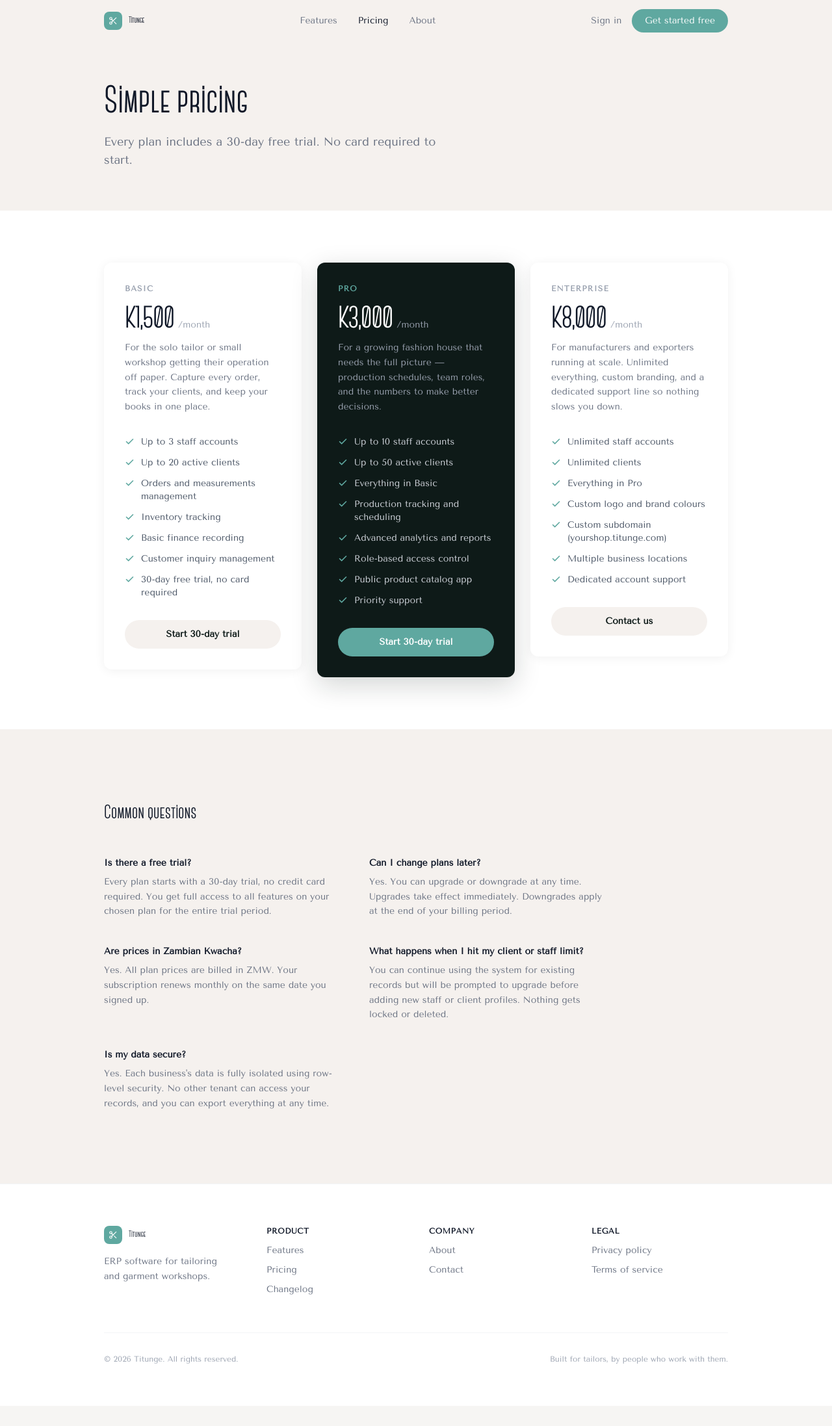
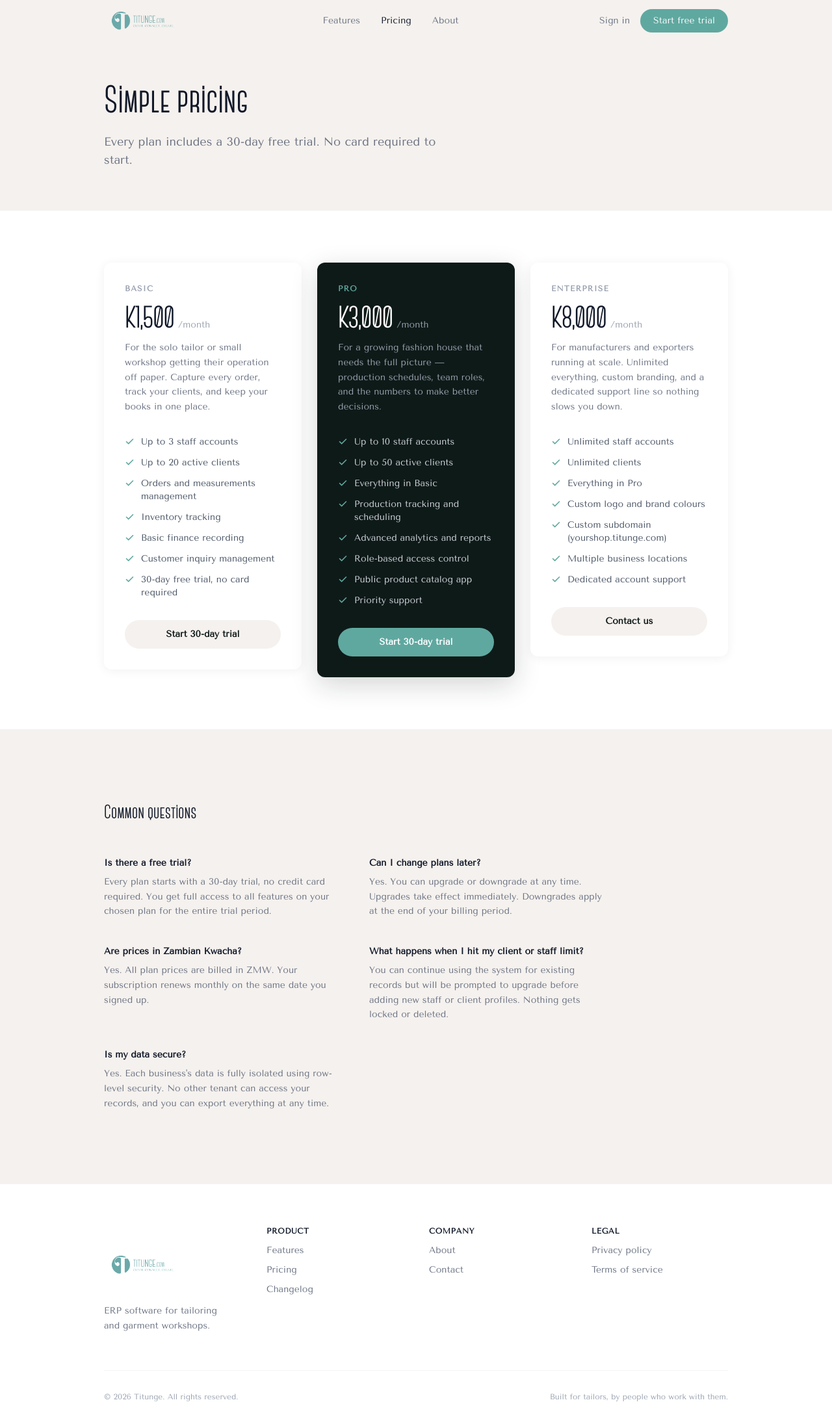
Before and after one commit to kondwanimuwowo/titunge, a Next.js app: page /pricing in a window 1280 px wide. Shown: the top 2194 px of the page at 65% size. Before the commit the page ends 2163 px from the top, so only its background shows below. Built offline with nearby package versions, Linux system fonts and the light colour scheme.

Commit message:
feat: replace scissors icon with logo image in marketing nav and footer

```diff
--- a/src/components/marketing/MarketingFooter.tsx
+++ b/src/components/marketing/MarketingFooter.tsx
@@ -1,5 +1,5 @@
 import Link from "next/link";
-import { Scissors } from "lucide-react";
+import Image from "next/image";
 
 const LINKS = {
   Product: [
@@ -24,13 +24,14 @@ export function MarketingFooter() {
         <div className="grid grid-cols-2 md:grid-cols-4 gap-10">
           {/* Brand */}
           <div className="col-span-2 md:col-span-1 space-y-4">
-            <Link href="/" className="flex items-center gap-2.5">
-              <div className="w-7 h-7 rounded-lg flex items-center justify-center shrink-0" style={{ backgroundColor: "#5fa8a0" }}>
-                <Scissors size={14} className="text-white" strokeWidth={2} />
-              </div>
-              <span className="text-sm font-semibold text-gray-900" style={{ fontFamily: "var(--font-canter)" }}>
-                Titunge
-              </span>
+            <Link href="/">
+              <Image
+                src="/titunge-logo.png"
+                alt="Titunge"
+                width={120}
+                height={40}
+                className="object-contain"
+              />
             </Link>
             <p className="text-sm text-gray-500 leading-relaxed max-w-[200px]">
               ERP software for tailoring and garment workshops.
--- a/src/components/marketing/MarketingNav.tsx
+++ b/src/components/marketing/MarketingNav.tsx
@@ -2,8 +2,9 @@
 
 import { useState, useEffect } from "react";
 import Link from "next/link";
+import Image from "next/image";
 import { usePathname } from "next/navigation";
-import { Menu, X, Scissors } from "lucide-react";
+import { Menu, X } from "lucide-react";
 import { cn } from "@/lib/utils";
 
 const NAV_LINKS = [
@@ -33,13 +34,14 @@ export function MarketingNav() {
       <div className="max-w-5xl mx-auto px-6 lg:px-8">
         <div className="flex items-center justify-between h-16">
           {/* Logo */}
-          <Link href="/" className="flex items-center gap-2.5 shrink-0">
-            <div className="w-7 h-7 rounded-lg flex items-center justify-center" style={{ backgroundColor: "#5fa8a0" }}>
-              <Scissors size={14} className="text-white" strokeWidth={2} />
-            </div>
-            <span className="text-sm font-semibold tracking-tight text-gray-900" style={{ fontFamily: "var(--font-canter)" }}>
-              Titunge
-            </span>
+          <Link href="/" className="flex items-center shrink-0">
+            <Image
+              src="/titunge-logo.png"
+              alt="Titunge"
+              width={120}
+              height={40}
+              className="object-contain"
+            />
           </Link>
 
           {/* Desktop nav */}
@@ -70,7 +72,7 @@ export function MarketingNav() {
               className="text-sm font-medium text-white rounded-full px-5 py-2 transition-opacity hover:opacity-90"
               style={{ backgroundColor: "#5fa8a0" }}
             >
-              Get started free
+              Start free trial
             </Link>
           </div>
 
@@ -108,7 +110,7 @@ export function MarketingNav() {
               style={{ backgroundColor: "#5fa8a0" }}
               onClick={() => setMobileOpen(false)}
             >
-              Get started free
+              Start free trial
             </Link>
           </div>
         </div>
```
